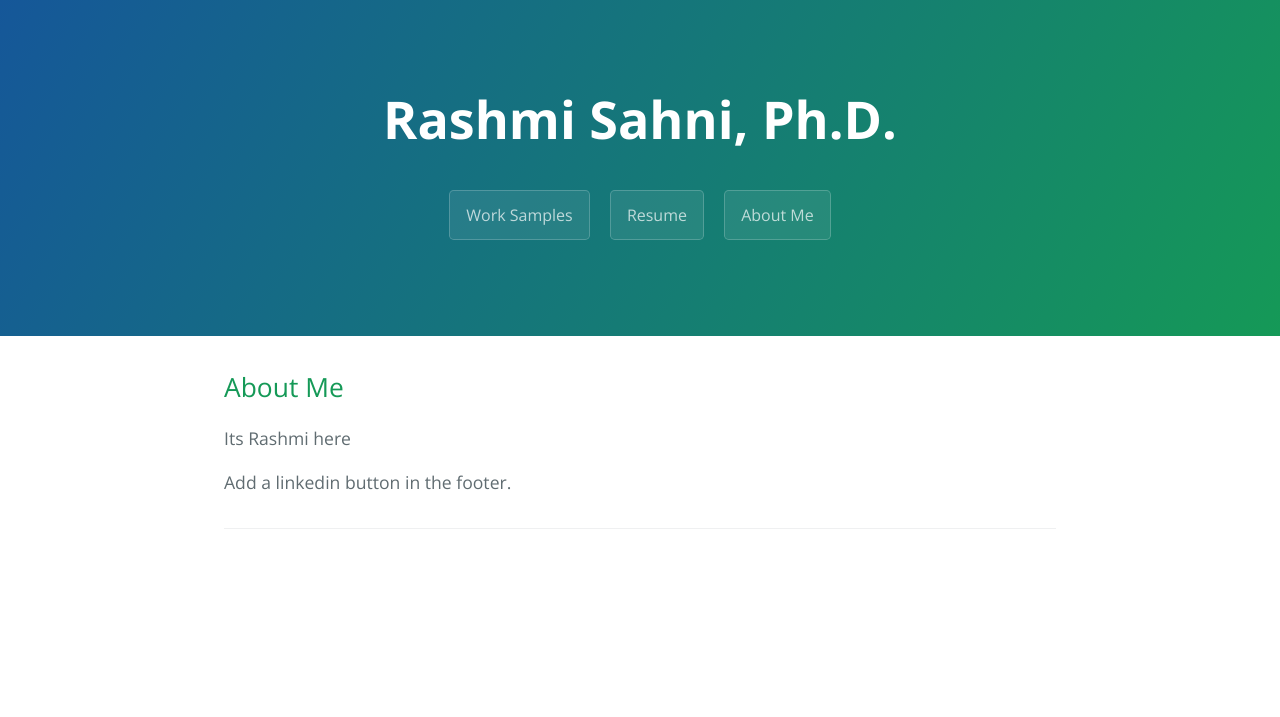
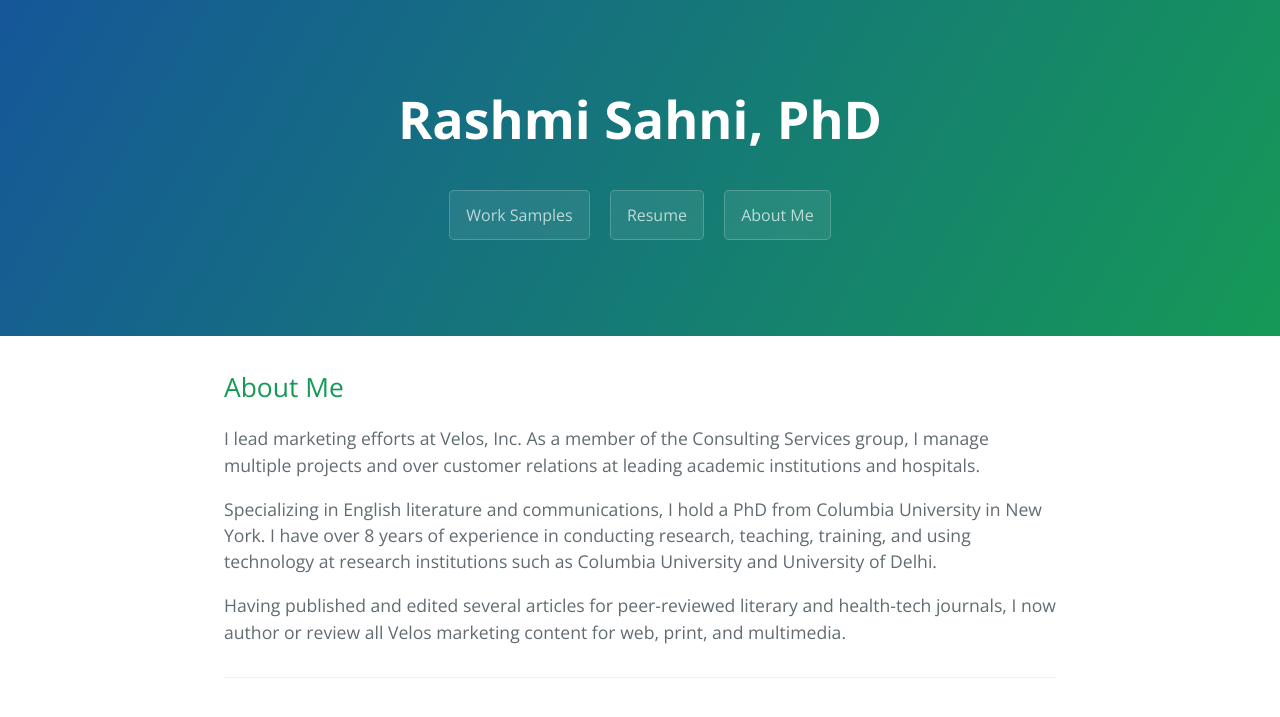
Before and after one commit to rashmisahni/rashmisahni.github.io, a Jekyll site: the page built from about.md, in a window 1280 px wide. Shown: the top 717 px of the page. Built offline with Jekyll 4.4.1, drawn with Linux system fonts in a browser that asks for light colours; the repository's description, which GitHub fills in, is left out; our own code applies the rules of GitHub Pages for plain Markdown files.

Commit message:
editing about page

```diff
--- a/_config.yml
+++ b/_config.yml
@@ -1,4 +1,4 @@
-title: Rashmi Sahni, Ph.D.
+title: Rashmi Sahni, PhD
 description:
 show_downloads: true
 
--- a/about.md
+++ b/about.md
@@ -4,6 +4,8 @@ layout: default
 
 ## About Me
 
-Its Rashmi here
+I lead marketing efforts at Velos, Inc.  As a member of the Consulting Services group, I manage multiple projects and over customer relations at leading academic institutions and hospitals.
 
-Add a linkedin button in the footer.
+Specializing in English literature and communications, I hold a PhD from Columbia University in New York. I have over 8 years of experience in conducting research, teaching, training, and using technology at research institutions such as Columbia University and University of Delhi.
+
+Having published and edited several articles for peer-reviewed literary and health-tech journals, I now author or review all Velos marketing content for web, print, and multimedia.
```
